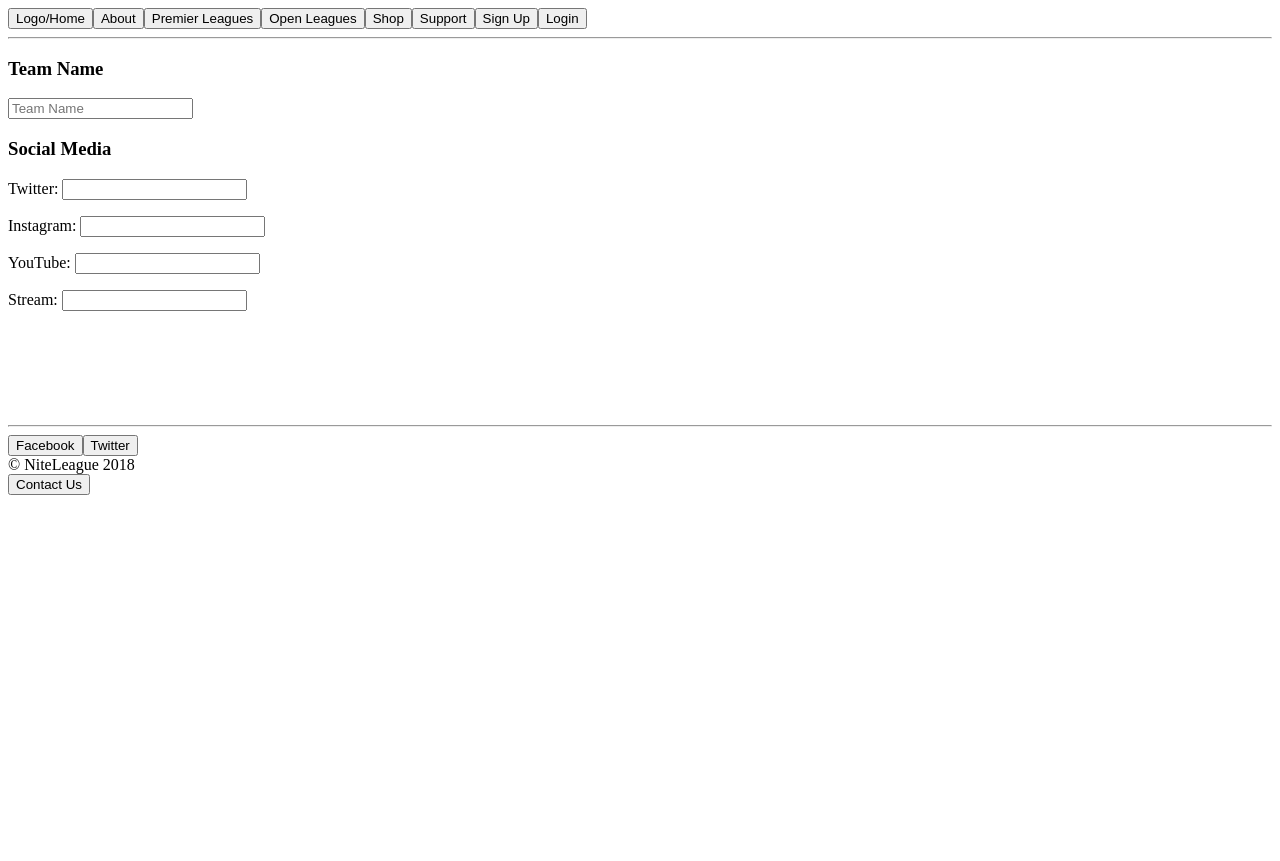
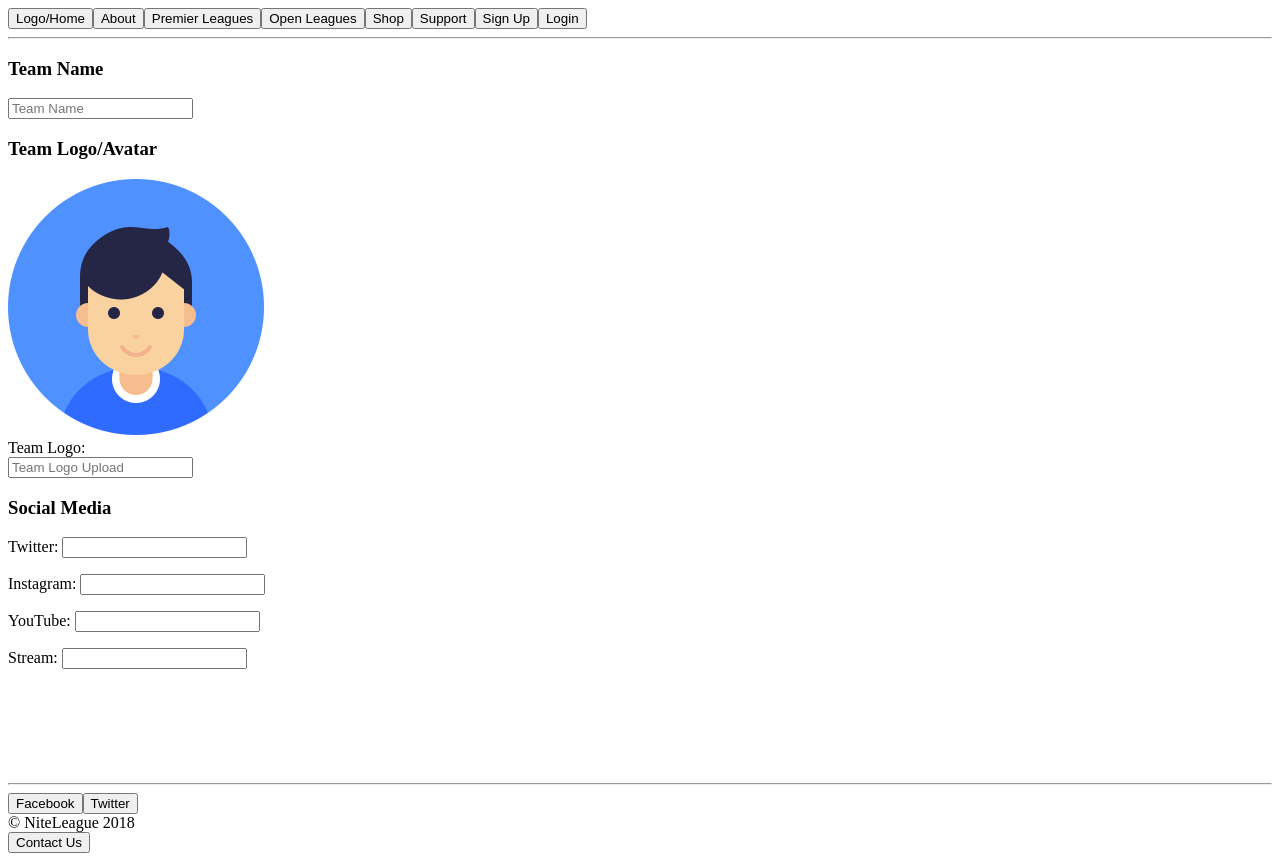
Before and after one commit to Holstein30/NiteLeague, a React app: page /createteam in a window 1280 px wide. Before the commit the page ends 800 px from the top, so only its background shows below. Built offline with nearby package versions, Linux system fonts and the light colour scheme.

Commit message:
team logo avatar good

```diff
--- a/src/components/pages/create-team-page/create-team-page-main.js
+++ b/src/components/pages/create-team-page/create-team-page-main.js
@@ -1,11 +1,13 @@
 import React, { Component } from "react";
 import CreateTeamPageSocialMedia from "./social-media/create-team-page-social-media";
 import CreateTeamPageTeamName from "./team-name/create-team-page-team-name";
+import { CreateTeamPageTeamLogo } from "./team-logo";
 class CreateTeamPageMain extends Component {
   render() {
     return (
       <div>
       <CreateTeamPageTeamName />
+      <CreateTeamPageTeamLogo />
           <CreateTeamPageSocialMedia />
 
       </div>
--- /dev/null
+++ b/src/components/pages/create-team-page/team-logo/create-team-page-team-logo.js
@@ -0,0 +1,17 @@
+import React, { Component } from "react";
+import Input from "../../../global/inputs/global-inputs-main";
+import Avatar from "../../../global/avatar/global-avatar";
+class CreateTeamPageTeamLogo extends Component{
+    render(){
+        return (<div>
+            <h3> Team Logo/Avatar </h3>
+            <Avatar avatar="../../../../../../public/images/person-flat.png" />
+            Team Logo:
+            <br/>
+            <Input type="text" placeholder="Team Logo Upload" />
+        </div>)
+
+    }
+}
+
+export default CreateTeamPageTeamLogo;
--- /dev/null
+++ b/src/components/pages/create-team-page/team-logo/index.js
@@ -0,0 +1,2 @@
+import CreateTeamPageTeamLogo from "./create-team-page-team-logo";
+export {CreateTeamPageTeamLogo};
```
Also changed, not shown: public/images/person-flat.png (added).
